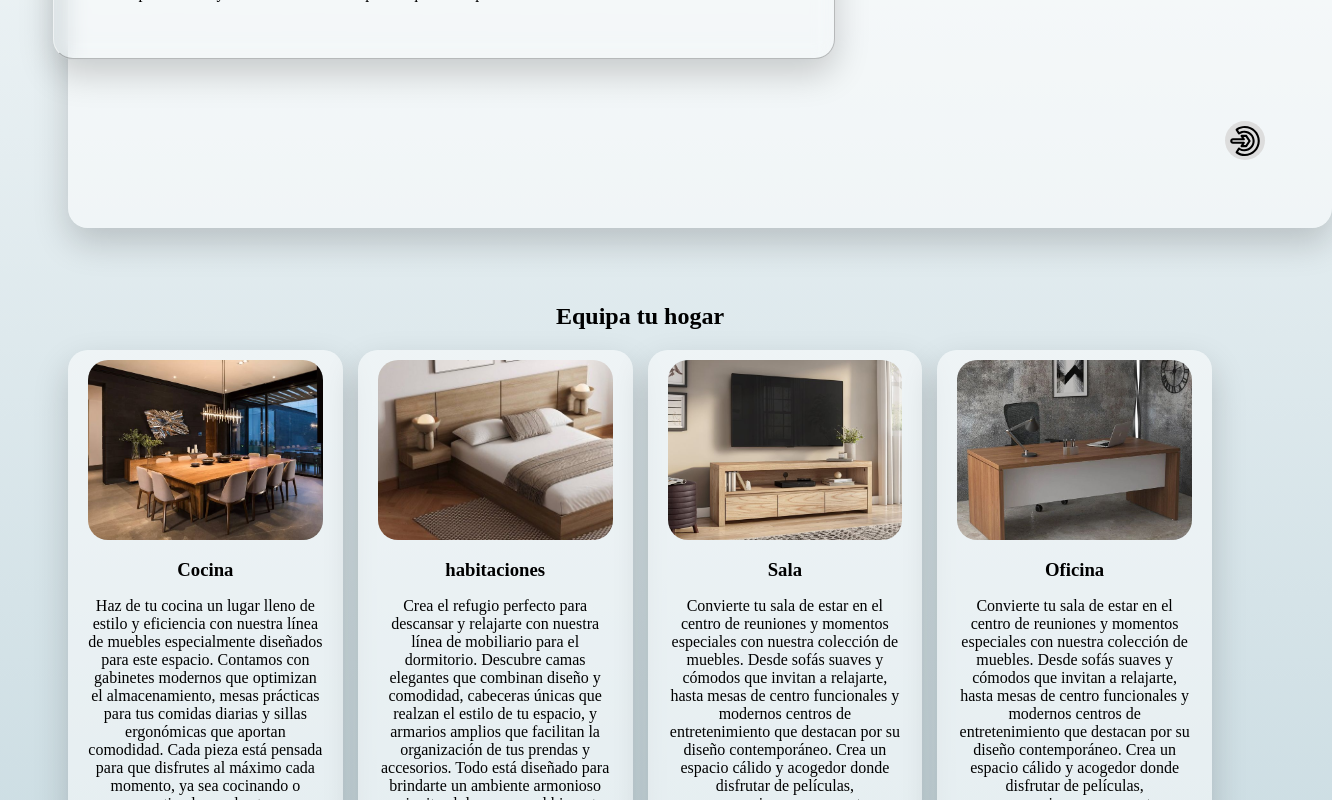
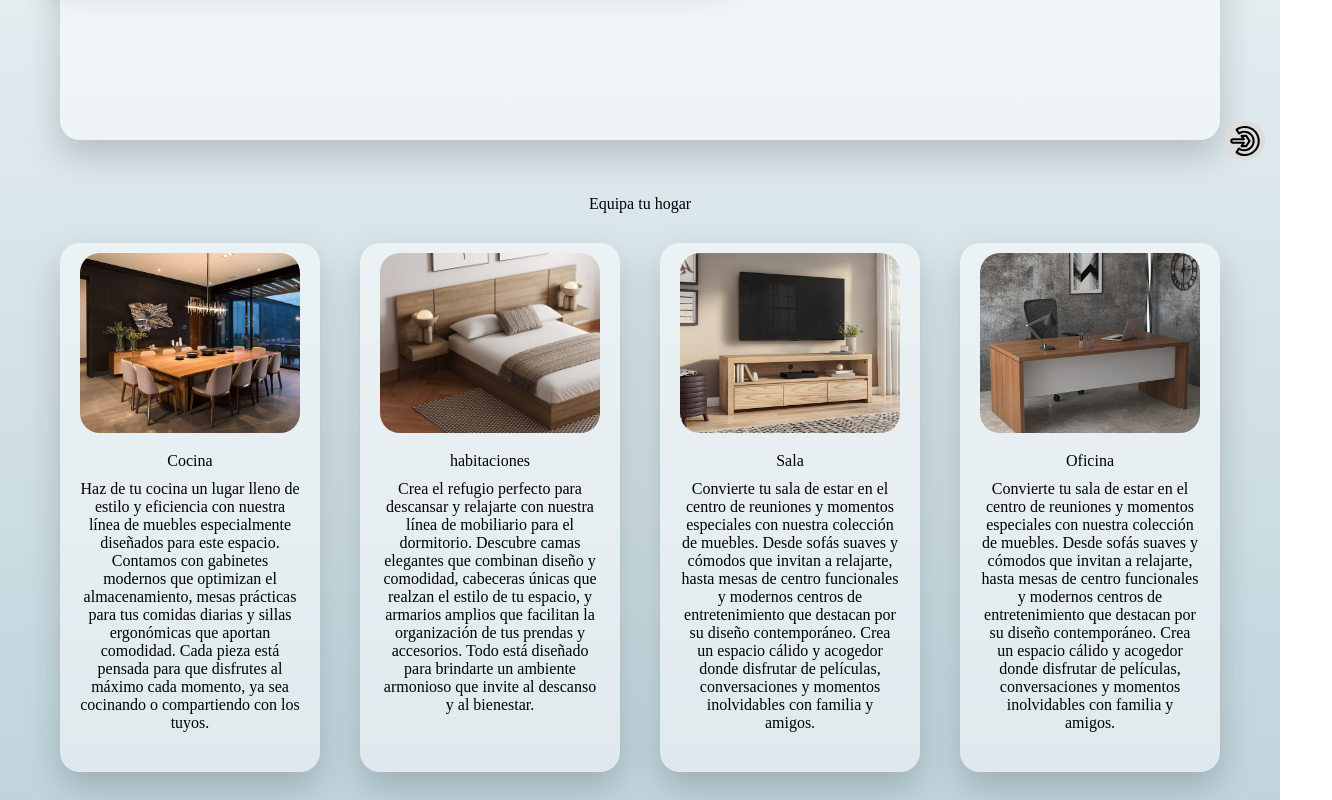
Before and after one commit to JMG24a/tjm-front, a Next.js app: page / in a window 1280 px wide. Shown: the part 620-1420 px from the top of the page, 1332 px wide, since content can reach past the window. Built offline with nearby package versions, Linux system fonts and the light colour scheme; no server answers.

Commit message:
fix css in home

```diff
--- a/src/app/main.css
+++ b/src/app/main.css
@@ -1,9 +1,10 @@
 @import url(./globals.css);
 
 *{
-    /* padding: 0;
+    margin: 0;
+    padding: 0;
     box-sizing: border-box;
-    font-family: 'Poppins' sans-serif; */
+    font-family: 'Poppins' sans-serif;
 }
 
 body{
@@ -11,6 +12,30 @@ body{
     overflow: auto; /* Habilita el desplazamiento */
     scrollbar-width: none; /* Firefox */
     -ms-overflow-style: none; /* IE y Edge */
+}
+
+html, body, div, span, applet, object, iframe,
+h1, h2, h3, h4, h5, h6, p, blockquote, pre,
+a, abbr, acronym, address, big, cite, code,
+del, dfn, em, img, ins, kbd, q, s, samp,
+small, strike, strong, sub, sup, tt, var,
+b, u, i, center,
+dl, dt, dd, menu, ol, ul, li,
+fieldset, form, label, legend,
+table, caption, tbody, tfoot, thead, tr, th, td,
+article, aside, canvas, details, embed,
+figure, figcaption, footer, header, hgroup,
+main, menu, nav, output, ruby, section, summary,
+time, mark, audio, video {
+	margin: 0;
+	padding: 0;
+	border: 0;
+	font-size: 100%;
+	font: inherit;
+	vertical-align: baseline;
+}
+* {
+	box-sizing: border-box;
 }
 
   ::-webkit-scrollbar {
@@ -130,8 +155,13 @@ header ul .nav-a:hover{
 
 .container-cards{
     display: grid;
+    width: 100%;
     grid-template-columns: repeat(auto-fit, minmax(200px, 1fr));
-    gap: 15px;
+    gap: 40px;
+}
+
+.cardHome{
+    margin-top: 30px;
 }
 
 .home h2{
@@ -376,7 +406,7 @@ header ul .nav-a:hover{
 
     section{
         padding: 0 20px;
-        margin-top: 70px;
+        margin-top: 90px;
     }
 
     .container{
--- a/src/app/page.tsx
+++ b/src/app/page.tsx
@@ -110,7 +110,7 @@ export default function Home() {
                 </div>
         </section>
 
-        <div className="carousel">
+        {/* <div className="carousel">
             <div className="carousel-inner">
                 <Image src="/slider-1.jpg" alt="Image 1" id="slider-1" width={500} height={300} style={{
                         width: '100%',
@@ -147,7 +147,7 @@ export default function Home() {
                 <Link href="#slider-3"></Link>
                 <Link href="#slider-4"></Link>
             </div>
-        </div>
+        </div> */}
         <footer className="footer">
             <div className="footer_content">
                 <section className="footer_main">
```
